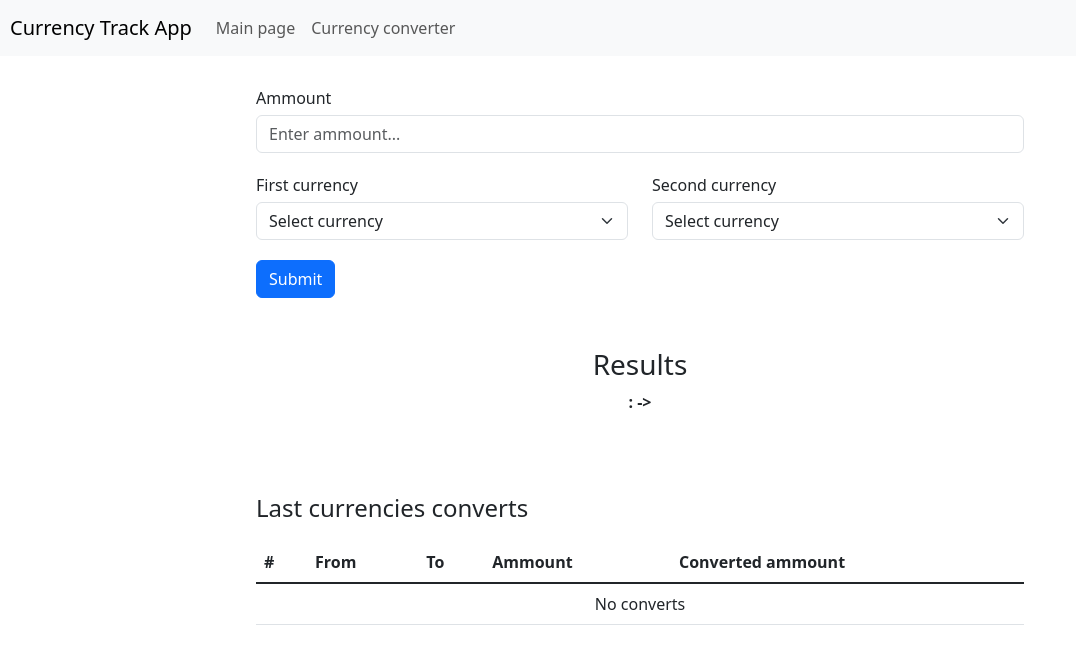
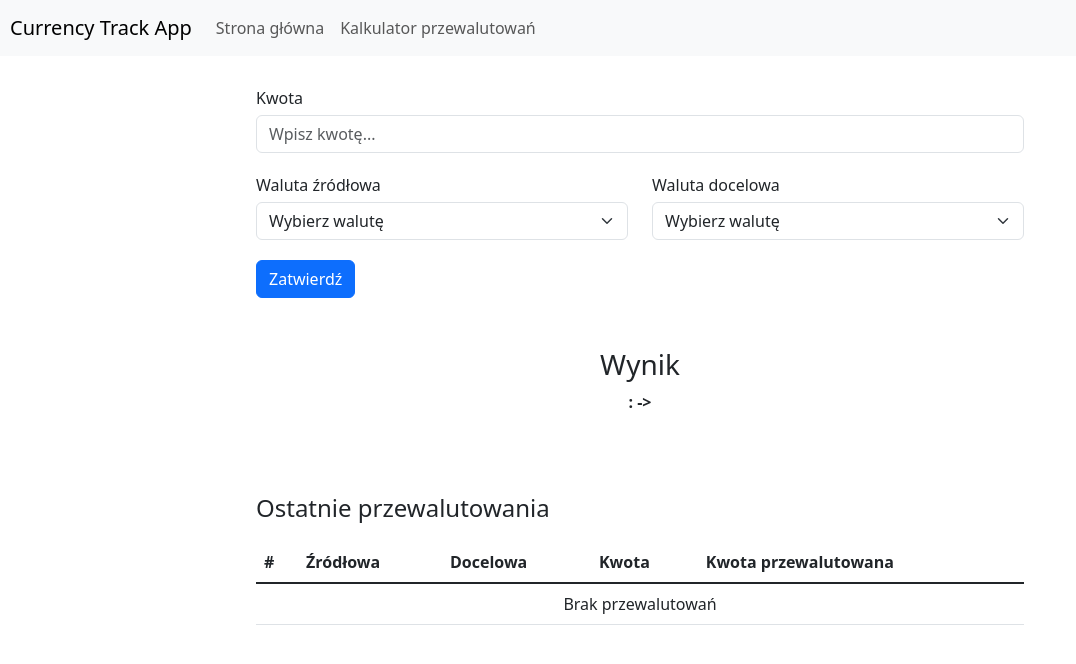
Before and after one commit to JanKolo04/CurrencyTrackApp, a PHP site: template src/Templates/currency_converter.html.twig in a window 1280 px wide. Shown: the top 664 px of the page, without its empty margins (0-1076 px from the left). Run offline with PHP 8.4, Linux system fonts and the light colour scheme; the template is opened without the code that fills it, so the values that code supplies are empty; some libraries are stand-ins or nearby versions.

Commit message:
Translate whole website from english to polish

```diff
--- a/config/Routes.php
+++ b/config/Routes.php
@@ -20,7 +20,7 @@
                 $mainPage = new Controllers\MainPageController();
                 $mainPage->show();
             }
-            else if($this->file == '/CurrencyTrackApp/currency-converter') {
+            else if($this->file == '/CurrencyTrackApp/kalkulator-przewalutowan') {
                 $currencyConverter = new Controllers\CurrencyConverterController();
                 $currencyConverter->show();
             }
--- a/src/Templates/currency_converter.html.twig
+++ b/src/Templates/currency_converter.html.twig
@@ -1,5 +1,5 @@
 <!DOCTYPE html>
-<html lang="en">
+<html lang="pl">
 <head>
     <meta charset="UTF-8">
     <title>Currency Track App - Currency converter</title>
@@ -13,19 +13,19 @@
     {% include 'header.html' %}
 
     <section class="main">
-        <form method="POST" action="/CurrencyTrackApp/currency-converter">
+        <form method="POST" action="/CurrencyTrackApp/kalkulator-przewalutowan">
             <div class="form-group">
-                <label for="ammountInput">Ammount</label>
-                <input type="number" class="form-control {{errors.ammount.invalid}}" id="ammountInput" name="ammount" value="{{ request_data.ammount }}" placeholder="Enter ammount...">
+                <label for="ammountInput">Kwota</label>
+                <input type="number" class="form-control {{errors.ammount.invalid}}" id="ammountInput" name="ammount" value="{{ request_data.ammount }}" placeholder="Wpisz kwotę...">
                 <span class="invalid-feedback">{{ errors.ammount.message }}</span>
             </div>
 
             <div class="row">
                 <div class="col">
-                    <label for="firstCurrencySelect">First currency</label>
+                    <label for="firstCurrencySelect">Waluta źródłowa</label>
 
                     <select id="firstCurrencySelect" class="form-select {{errors.first_currency.invalid}}" name="first_currency">
-                        <option value="" selected>Select currency</option>
+                        <option value="" selected>Wybierz walutę</option>
                         {# print all currencies #}
                         {% for currency in currencies %}
                             {# if current code equals code which was selected add 'selected' into option #}
@@ -41,10 +41,10 @@
                 </div>
 
                 <div class="col">
-                    <label for="secondCurrencySelect">Second currency</label>
+                    <label for="secondCurrencySelect">Waluta docelowa</label>
 
                     <select id="secondCurrencySelect" class="form-select {{errors.second_currency.invalid}}" name="second_currency">
-                        <option value="" selected>Select currency</option>
+                        <option value="" selected>Wybierz walutę</option>
                         {# print all currencies #}
                         {% for currency in currencies %}
                             {# if current code equals code which was selected add 'selected' into option #}
@@ -60,24 +60,24 @@
                 </div>
             </div>
 
-            <button type="submit" class="btn btn-primary" name="convert">Submit</button>
+            <button type="submit" class="btn btn-primary" name="convert">Zatwierdź</button>
         </form>
 
         <section class="results_section" id="{{ displayResults }}">
-            <h3>Results</h3>
+            <h3>Wynik</h3>
             <b><p>{{ request_data.first_currency }}: {{ request_data.ammount }}  ->  {{ request_data.second_currency }} {{ converted_ammount }}</p></b>
         </section>
 
-        <section class="table-responsive-sm table-section">
-            <h4 class="h4">Last currencies converts</h4>
+        <div class="table-responsive table-section">
+            <h4 class="h4">Ostatnie przewalutowania</h4>
             <table class="table table-hover">
                 <thead>
                     <tr>
                         <th scope="col">#</th>
-                        <th scope="col">From</th>
-                        <th scope="col">To</th>
-                        <th scope="col">Ammount</th>
-                        <th scope="col">Converted ammount</th>
+                        <th scope="col">Źródłowa</th>
+                        <th scope="col">Docelowa</th>
+                        <th scope="col">Kwota</th>
+                        <th scope="col">Kwota przewalutowana</th>
                     </tr>
                 </thead>
                 <tbody class="table-group-divider">
@@ -93,12 +93,12 @@
                     {% endfor %}
                 {% else %}
                     <tr>
-                        <td class="empty-table" colspan="5">No converts</td>
+                        <td class="empty-table" colspan="5">Brak przewalutowań</td>
                     </tr>
                 {% endif %}
                 </tbody>
             </table>
-        </section>
+        </div>
     <section>
 
 </body>
--- a/src/Templates/header.html
+++ b/src/Templates/header.html
@@ -7,10 +7,10 @@
     <div class="collapse navbar-collapse" id="navbarNav">
         <ul class="navbar-nav">
         <li class="nav-item active">
-            <a class="nav-link" href="/CurrencyTrackApp">Main page</a>
+            <a class="nav-link" href="/CurrencyTrackApp">Strona główna</a>
         </li>
         <li class="nav-item">
-            <a class="nav-link" href="/CurrencyTrackApp/currency-converter">Currency converter</a>
+            <a class="nav-link" href="/CurrencyTrackApp/kalkulator-przewalutowan">Kalkulator przewalutowań</a>
         </li>
         </ul>
     </div>
```
Also changed, not shown: src/Controllers/CurrencyConverterController.php (+4 -4 lines), src/Templates/404.html (+5 -5 lines), src/Templates/main.html.twig (+7 -7 lines).
